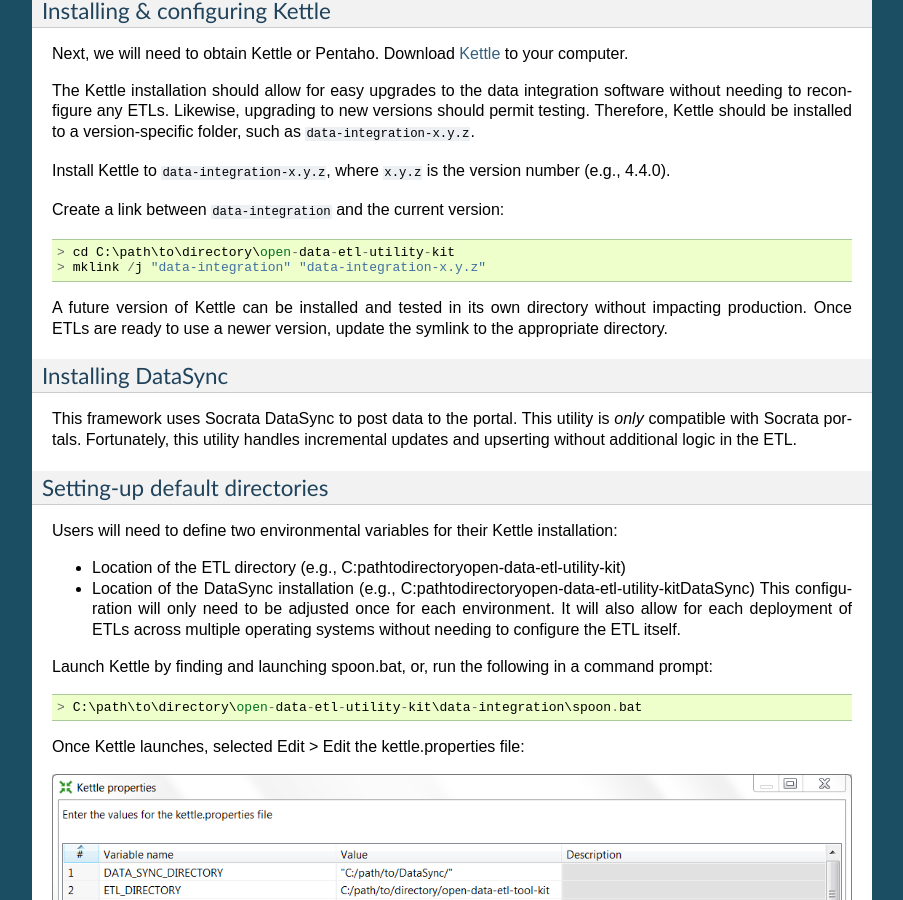
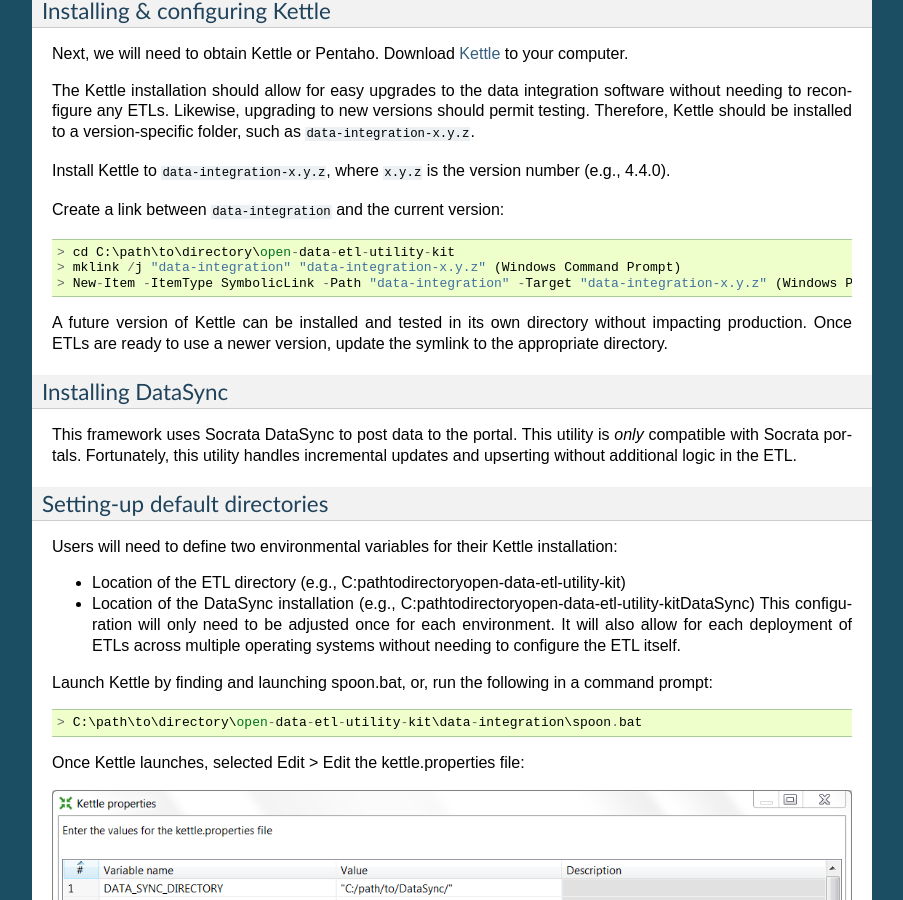
Before and after one commit to Chicago/open-data-etl-utility-kit, a Sphinx documentation site: the page built from docs/installation-configuration.rst, in a window 1280 px wide and 900 px high, scrolled down 2882 px. Shown: the whole window, without its empty margins (198-1101 px from the left). Built offline with Sphinx 7.4.7, drawn with Linux system fonts in a browser that asks for light colours.

Commit message:
add PowerShell version of symlink creation

```diff
--- a/docs/installation-configuration.rst
+++ b/docs/installation-configuration.rst
@@ -173,7 +173,8 @@
 Create a link between ``data-integration`` and the current version::
 
 	> cd C:\path\to\directory\open-data-etl-utility-kit
-	> mklink /j "data-integration" "data-integration-x.y.z"
+	> mklink /j "data-integration" "data-integration-x.y.z" (Windows Command Prompt)
+	> New-Item -ItemType SymbolicLink -Path "data-integration" -Target "data-integration-x.y.z" (Windows PowerShell)
 
 A future version of Kettle can be installed and tested in its own directory without impacting production. Once ETLs are ready to use a newer version, update the symlink to the appropriate directory.
 
```
